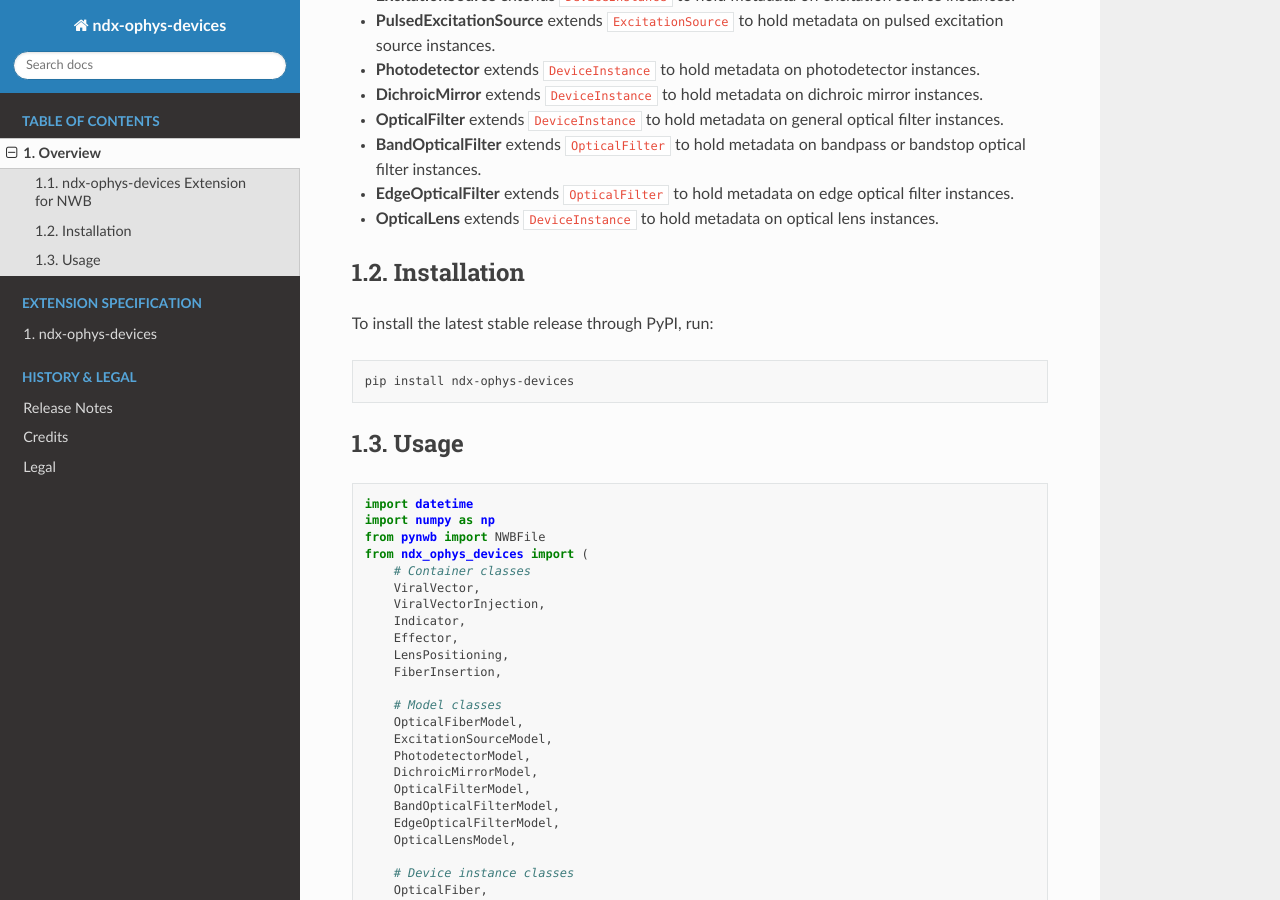
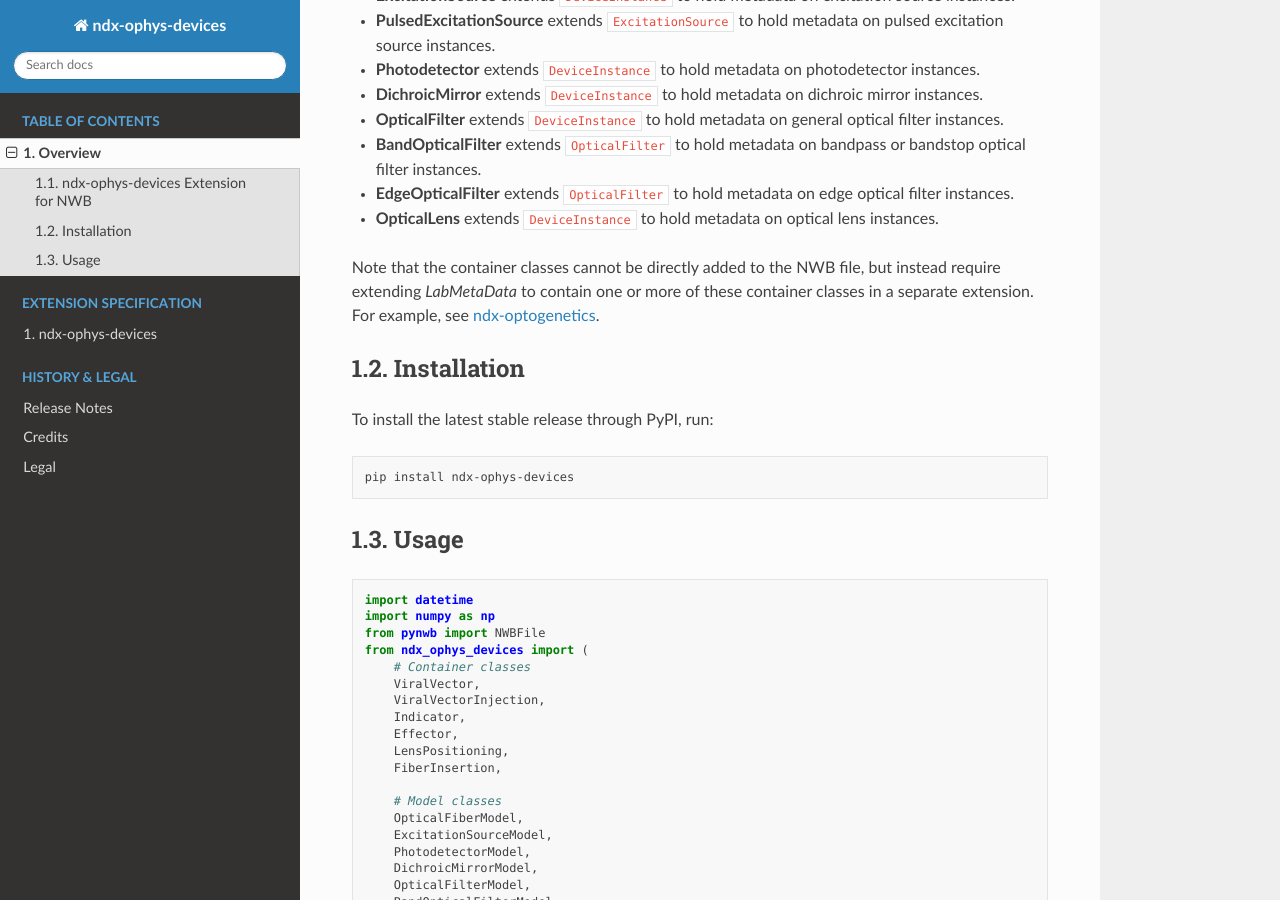
Before and after one commit to catalystneuro/ndx-ophys-devices, a Sphinx documentation site: the page built from docs/source/description.rst, in a window 1280 px wide and 900 px high, scrolled down 1063 px. Built offline with Sphinx 7.4.7 and the Read the Docs theme 3.1.0, drawn with Linux system fonts in a browser that asks for light colours.

Commit message:
added note about adding containers

```diff
--- a/docs/source/description.rst
+++ b/docs/source/description.rst
@@ -41,6 +41,10 @@ This extension consists of neurodata types in the following categories:
 - **BandOpticalFilter** extends ``OpticalFilter`` to hold metadata on bandpass or bandstop optical filter instances.
 - **EdgeOpticalFilter** extends ``OpticalFilter`` to hold metadata on edge optical filter instances.
 - **OpticalLens** extends ``DeviceInstance`` to hold metadata on optical lens instances.
+
+Note that the container classes cannot be directly added to the NWB file, but instead require extending `LabMetaData` to
+contain one or more of these container classes in a separate extension.
+For example, see `ndx-optogenetics <https://github.com/rly/ndx-optogenetics>`_.
 
 Installation
 ------------
```
Also changed, not shown: README.md (+4 -0 lines).
